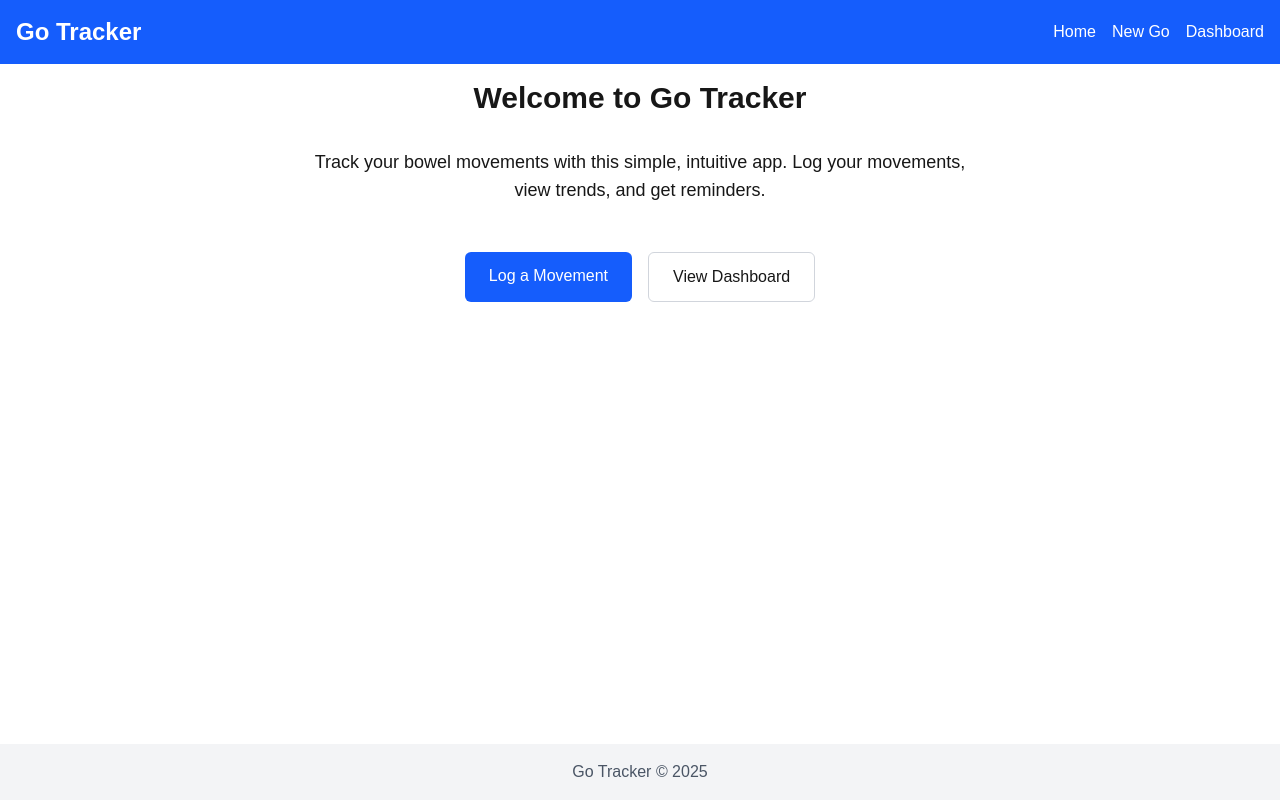
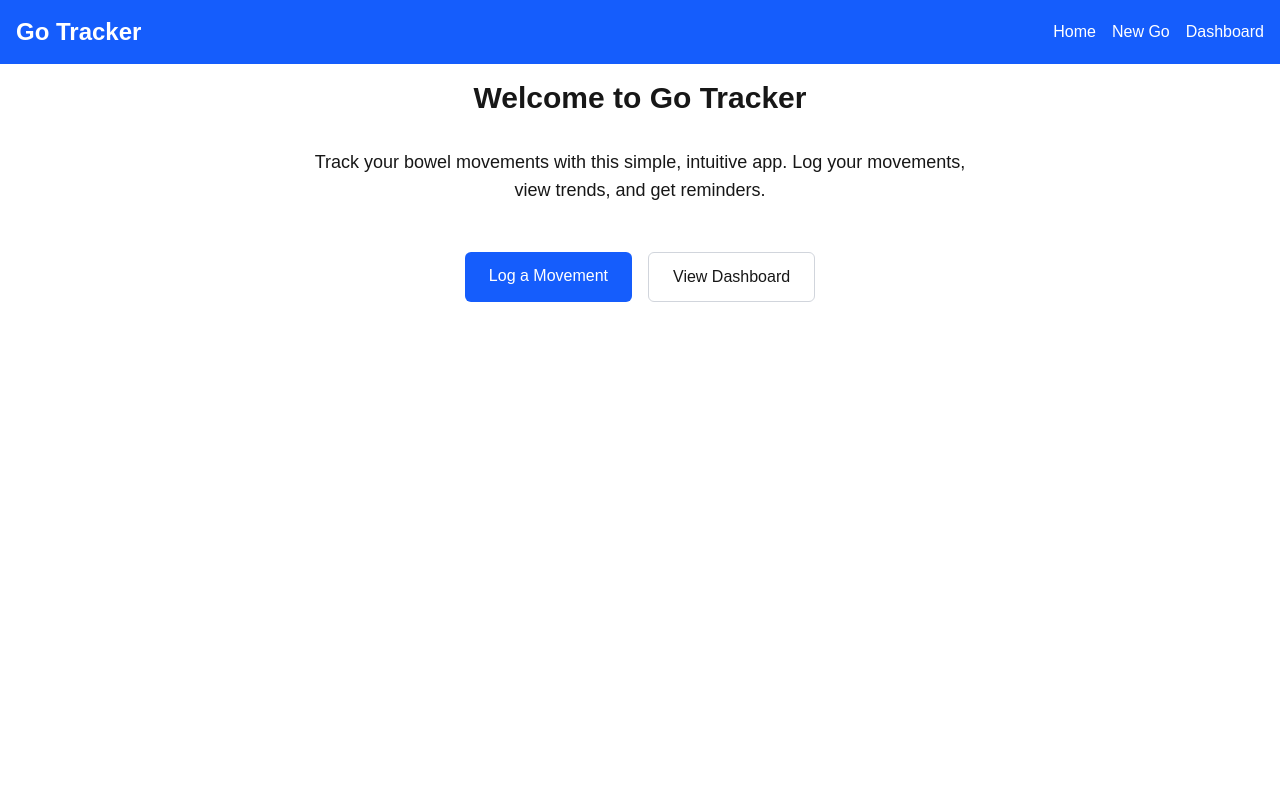
Before and after one commit to dustinbailey/go-tracker, a Next.js app: page / in a window 1280 px wide. Built offline with nearby package versions, Linux system fonts and the light colour scheme.

Commit message:
Removed footer

```diff
--- a/src/app/layout.tsx
+++ b/src/app/layout.tsx
@@ -45,9 +45,6 @@ export default function RootLayout({
           <main className="flex-grow container mx-auto p-4">
             {children}
           </main>
-          <footer className="bg-gray-100 dark:bg-gray-900 p-4 text-center text-gray-600 dark:text-gray-400">
-            <p>Go Tracker © {new Date().getFullYear()}</p>
-          </footer>
         </div>
       </body>
     </html>
```
